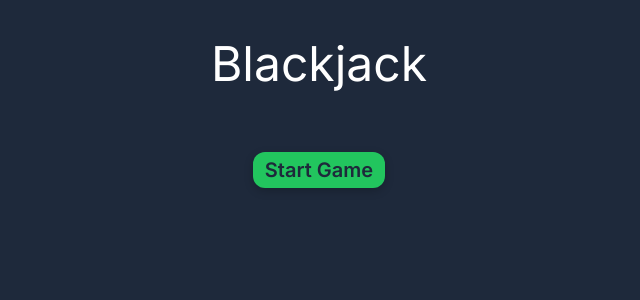
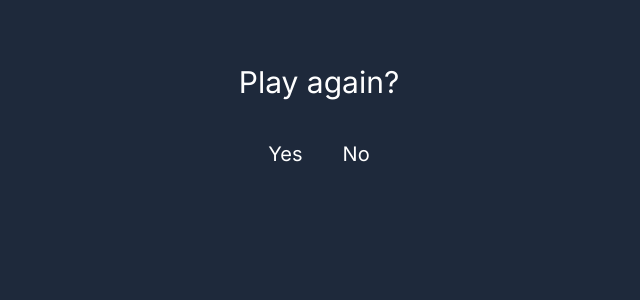
Before and after one commit to brandonmcconathy/blackjack-react, a Next.js app: page / in a window 1280 px wide. Shown: the top 300 px of the page, without its empty margins (321-961 px from the left). Built offline with nearby package versions, Linux system fonts and the light colour scheme.

Commit message:
Styled play again screen

```diff
--- a/src/app/components/playagain.tsx
+++ b/src/app/components/playagain.tsx
@@ -1,8 +1,8 @@
 export default function PlayAgain() {
   return(
-    <main>
-      <h1>Play again?</h1>
-      <div>
+    <main className="flex flex-col gap-10 justify-center items-center text-center mt-16">
+      <h1 className="text-3xl">Play again?</h1>
+      <div className="flex items-center justify-center gap-10 text-xl">
         <button>Yes</button>
         <button>No</button>
       </div>
--- a/src/app/page.tsx
+++ b/src/app/page.tsx
@@ -7,7 +7,7 @@ import PlayAgain from "./components/playagain"
 
 export default function Home() {
 
-  const [stage, setStage] = useState('start')
+  const [stage, setStage] = useState('again')
 
   if (stage == 'start') {
     return(
```
